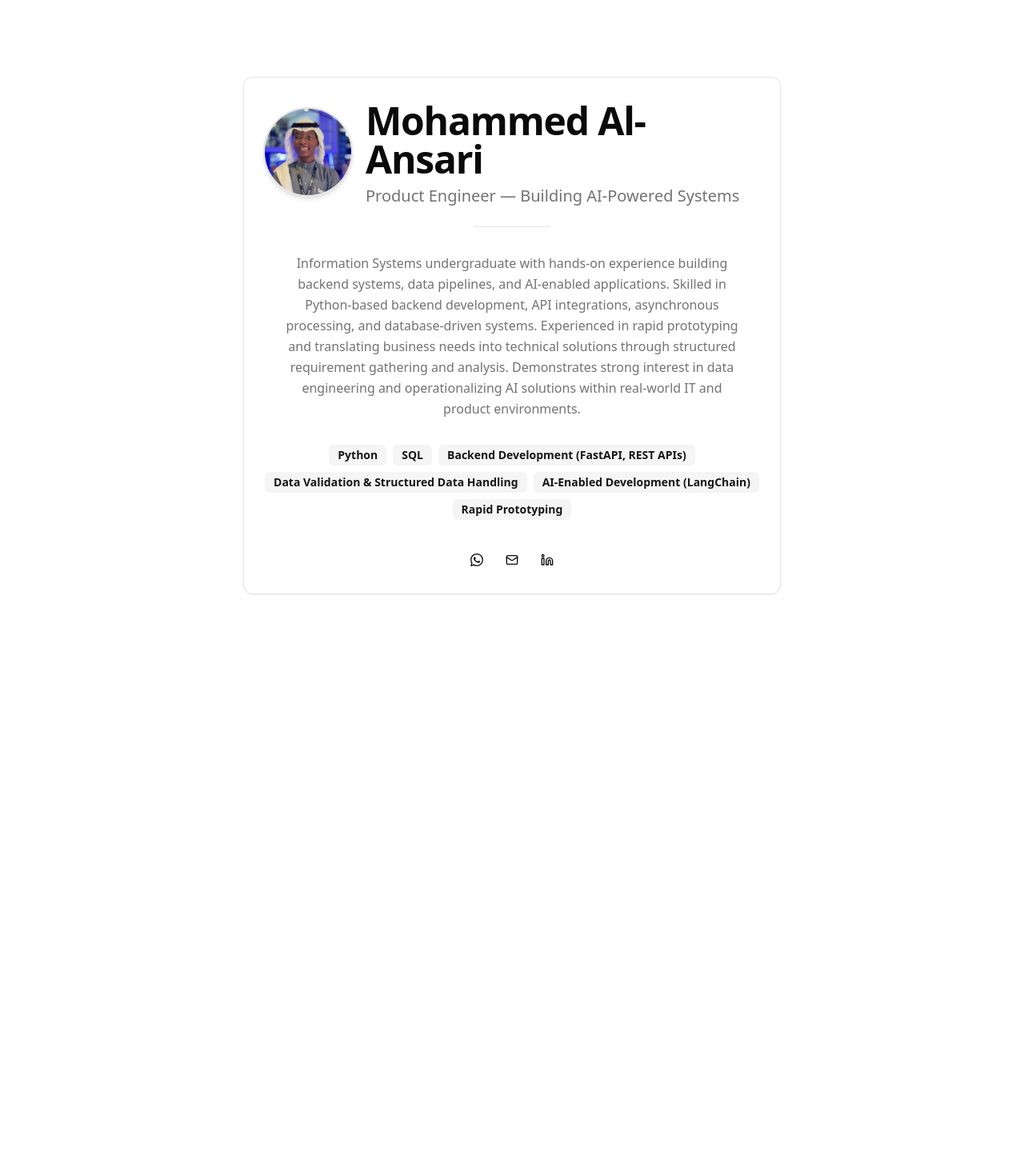
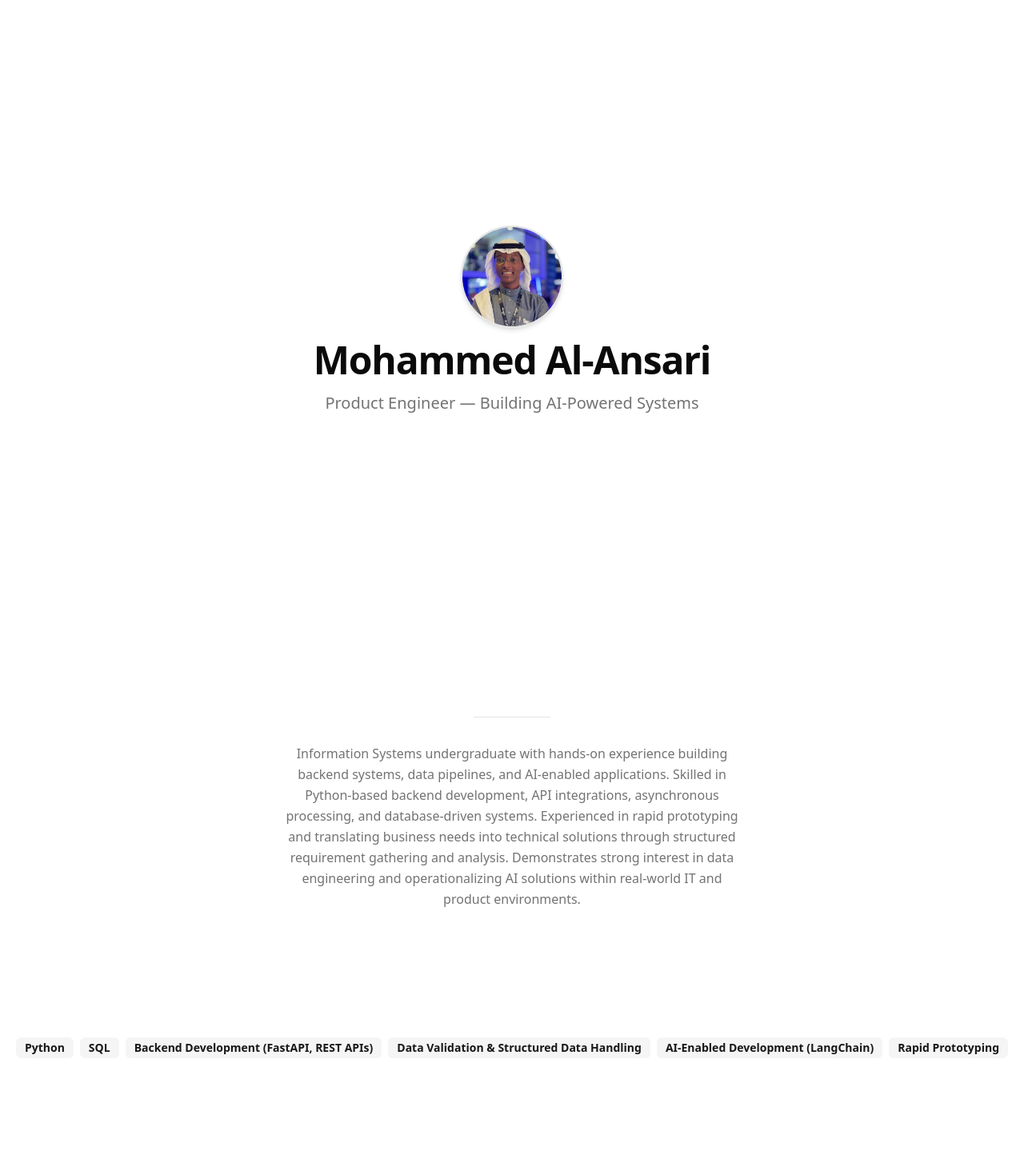
Before and after one commit to mohalansari2005-sys/profile-page, a React (Vite) app: page / in a window 1280 px wide. Shown: the top 1459 px of the page at 80% size. Before the commit the page ends 839 px from the top, so only its background shows below. Built offline with nearby package versions, Linux system fonts and the light colour scheme.

Commit message:
feat: restructure About into Hero/About/Skills/Contact scroll sections

```diff
--- a/src/components/about/About.tsx
+++ b/src/components/about/About.tsx
@@ -2,11 +2,6 @@ import { Avatar, AvatarFallback, AvatarImage } from "@/components/ui/avatar";
 import { Badge } from "@/components/ui/badge";
 import { Button } from "@/components/ui/button";
 import { Separator } from "@/components/ui/separator";
-import {
-    Card,
-    CardContent,
-    CardHeader,
-} from "@/components/ui/card";
 import {
     Tooltip,
     TooltipContent,
@@ -14,6 +9,8 @@ import {
     TooltipTrigger,
 } from "@/components/ui/tooltip";
 import { Mail, Linkedin } from "lucide-react";
+import { motion } from "framer-motion";
+import { ScrollReveal } from "@/components/motion/ScrollReveal";
 import me from "@/assets/me.jpg";
 
 const highlights = [
@@ -25,34 +22,45 @@ const highlights = [
     "Rapid Prototyping",
 ] as const;
 
-function About() {
+/* ------------------------------------------------------------------ */
+/*  Hero — visible immediately on page load (no scroll trigger)       */
+/* ------------------------------------------------------------------ */
+
+function HeroBlock() {
     return (
-        <section className="flex min-h-screen items-center justify-center px-4 py-16 md:py-24">
-            <Card className="w-full max-w-2xl border shadow-sm">
-                <CardHeader className="flex flex-col items-center gap-4 text-center md:flex-row md:text-left">
-                    {/* Avatar */}
-                    <Avatar className="h-28 w-28 shrink-0 border-2 border-border shadow-md">
+        <section className="flex min-h-screen flex-col items-center justify-center px-4 text-center">
+            <motion.div
+                initial={{ opacity: 0, scale: 0.92 }}
+                animate={{ opacity: 1, scale: 1 }}
+                transition={{ duration: 0.8, ease: [0.25, 0.1, 0.25, 1] }}
+                className="flex flex-col items-center gap-4"
+            >
+                <Avatar className="h-32 w-32 shrink-0 border-2 border-border shadow-md">
                     <AvatarImage src={me} alt="Mohammed Al-Ansari" />
                     <AvatarFallback>MA</AvatarFallback>
                 </Avatar>
 
-                    <div>
-                        {/* Name */}
                 <h1 className="text-4xl font-bold tracking-tight text-foreground sm:text-5xl">
                     Mohammed Al-Ansari
                 </h1>
 
-                        {/* Headline */}
-                        <p className="mt-2 text-lg text-muted-foreground sm:text-xl">
+                <p className="text-lg text-muted-foreground sm:text-xl">
                     Product Engineer — Building AI-Powered Systems
                 </p>
-                    </div>
-                </CardHeader>
+            </motion.div>
+        </section>
+    );
+}
 
-                <CardContent className="flex flex-col items-center text-center">
+/* ------------------------------------------------------------------ */
+/*  About — bio paragraph, reveals on scroll                          */
+/* ------------------------------------------------------------------ */
+
+function AboutBlock() {
+    return (
+        <ScrollReveal className="flex flex-col items-center px-4 py-24 text-center">
             <Separator className="mb-8 w-24" />
 
-                    {/* Bio */}
             <p className="max-w-xl text-base leading-relaxed text-muted-foreground">
                 Information Systems undergraduate with hands-on experience building
                 backend systems, data pipelines, and AI-enabled applications.
@@ -64,19 +72,37 @@ function About() {
                 operationalizing AI solutions within real-world IT and product
                 environments.
             </p>
+        </ScrollReveal>
+    );
+}
 
-                    {/* Highlight Badges */}
-                    <div className="mt-8 flex flex-wrap items-center justify-center gap-2">
+/* ------------------------------------------------------------------ */
+/*  Skills — badge list, reveals on scroll                            */
+/* ------------------------------------------------------------------ */
+
+function SkillsBlock() {
+    return (
+        <ScrollReveal className="flex flex-col items-center px-4 py-16 text-center">
+            <div className="flex flex-wrap items-center justify-center gap-2">
                 {highlights.map((label) => (
                     <Badge key={label} variant="secondary" className="text-sm">
                         {label}
                     </Badge>
                 ))}
             </div>
+        </ScrollReveal>
+    );
+}
 
-                    {/* Social Links */}
+/* ------------------------------------------------------------------ */
+/*  Contact — social icon links, reveals on scroll                    */
+/* ------------------------------------------------------------------ */
+
+function ContactBlock() {
+    return (
+        <ScrollReveal className="flex flex-col items-center px-4 py-16 pb-32">
             <TooltipProvider delayDuration={300}>
-                        <div className="mt-8 flex items-center justify-center gap-2">
+                <div className="flex items-center justify-center gap-2">
                     <Tooltip>
                         <TooltipTrigger asChild>
                             <Button variant="ghost" size="icon" asChild>
@@ -132,9 +158,22 @@ function About() {
                     </Tooltip>
                 </div>
             </TooltipProvider>
-                </CardContent>
-            </Card>
-        </section>
+        </ScrollReveal>
+    );
+}
+
+/* ------------------------------------------------------------------ */
+/*  Main About page                                                   */
+/* ------------------------------------------------------------------ */
+
+function About() {
+    return (
+        <div className="flex flex-col">
+            <HeroBlock />
+            <AboutBlock />
+            <SkillsBlock />
+            <ContactBlock />
+        </div>
     );
 }
 
```
Lines whose indentation alone changed are shown as unchanged.
